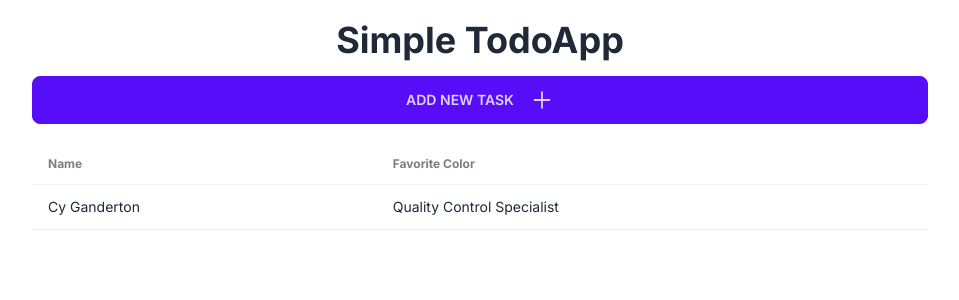
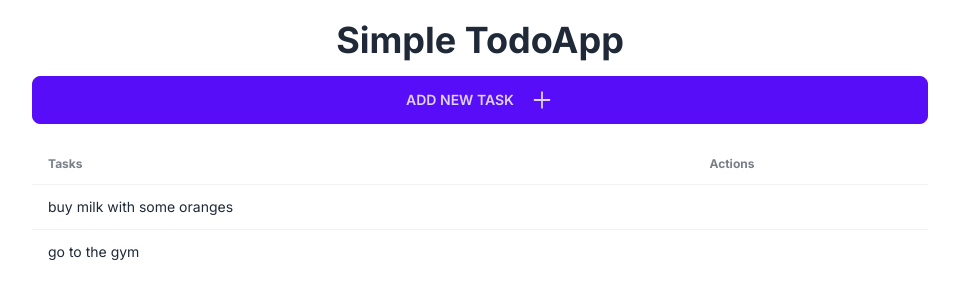
Before and after one commit to rubisanto/simple-todoapp, a Next.js app: page / in a window 1280 px wide. Shown: the top 300 px of the page, without its empty margins (160-1119 px from the left). Built offline with nearby package versions, Linux system fonts and the light colour scheme; data requests are answered from the project's data file.

Commit message:
Task components

```diff
--- /dev/null
+++ b/api.ts
@@ -0,0 +1,11 @@
+import { ITask } from './types/tasks'
+
+const baseUrl = 'http://localhost:3001'
+
+// the promise is resolved with the response of the request
+// the type is inferred from the return type of the function
+export const getAllTodos = async (): Promise<ITask[]> => {
+    const res = await fetch(`${baseUrl}/tasks`)
+    const todos = await res.json()
+    return todos
+}
--- /dev/null
+++ b/app/components/Task.tsx
@@ -0,0 +1,15 @@
+import { ITask } from "@/types/tasks";
+
+interface TaskProps {
+  task: ITask;
+}
+
+const Task: React.FC<TaskProps> = ({ task }) => {
+  return (
+    <tr key={task.id}>
+      <td>{task.text}</td>
+    </tr>
+  );
+};
+
+export default Task;
--- a/app/components/TodoList.tsx
+++ b/app/components/TodoList.tsx
@@ -1,20 +1,25 @@
-const TodoList = () => {
+import { ITask } from "@/types/tasks";
+import Task from "./Task";
+
+interface TodoListProps {
+  tasks: ITask[];
+}
+
+const TodoList: React.FC<TodoListProps> = ({ tasks }) => {
   return (
     <div className="overflow-x-auto">
       <table className="table">
         {/* head */}
         <thead>
           <tr>
-            <th>Name</th>
-            <th>Favorite Color</th>
+            <th>Tasks</th>
+            <th>Actions</th>
           </tr>
         </thead>
         <tbody>
-          {/* row 1 */}
-          <tr>
-            <td>Cy Ganderton</td>
-            <td>Quality Control Specialist</td>
-          </tr>
+          {tasks.map((task) => (
+            <Task key={task.id} task={task} />
+          ))}
         </tbody>
       </table>
     </div>
--- a/app/page.tsx
+++ b/app/page.tsx
@@ -1,14 +1,16 @@
+import { getAllTodos } from "@/api";
 import AddTask from "./components/AddTask";
 import TodoList from "./components/TodoList";
 
-export default function Home() {
+export default async function Home() {
+  const tasks = await getAllTodos();
   return (
     <main className="max-w-4xl mx-auto  mt-4">
       <div className="text-center my-5 flex flex-col gap-4">
         <h1 className="text-4xl font-bold">Simple TodoApp</h1>
         <AddTask />
       </div>
-      <TodoList />
+      <TodoList tasks={tasks} />
     </main>
   );
 }
--- /dev/null
+++ b/types/tasks.ts
@@ -0,0 +1,4 @@
+export interface ITask {
+    id: string,
+    text: string
+}
```
